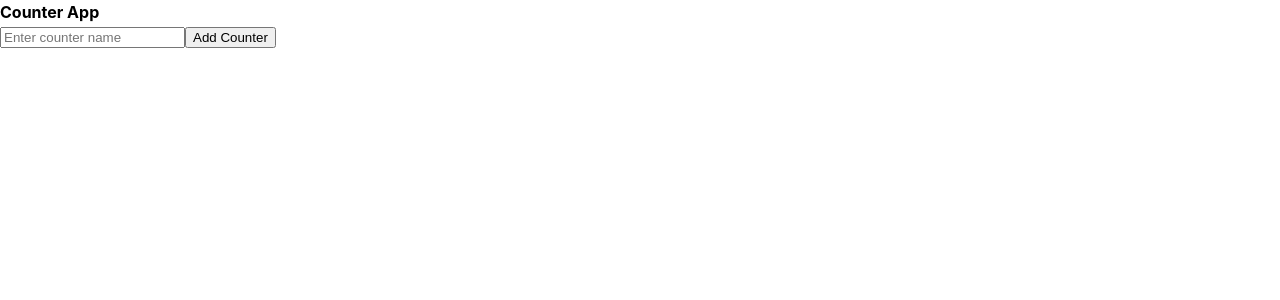
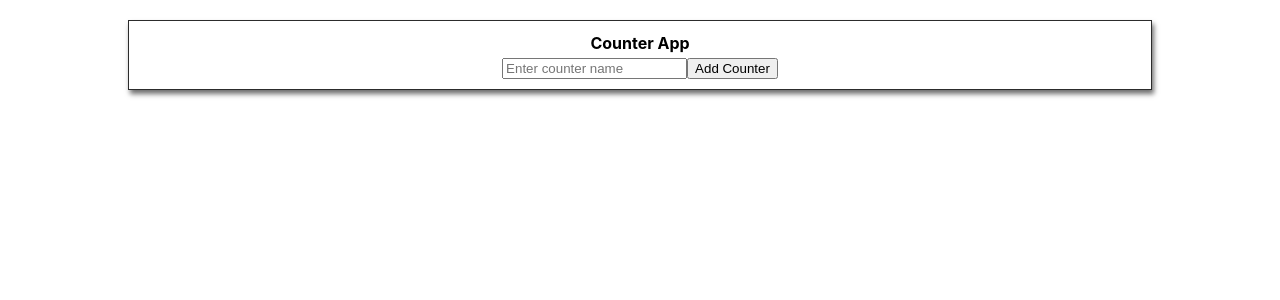
Before and after one commit to yusay1498/2.counter-app, a React (Vite) app: page / in a window 1280 px wide. Shown: the top 300 px of the page. Built offline with nearby package versions, Linux system fonts and the light colour scheme.

Commit message:
add overall base style

```diff
--- a/package.json
+++ b/package.json
@@ -13,7 +13,8 @@
     "@fontsource-variable/noto-sans-jp": "^5.2.5",
     "react": "^19.0.0",
     "react-dom": "^19.0.0",
-    "sass": "^1.87.0"
+    "sass": "^1.87.0",
+    "scss": "^0.2.4"
   },
   "devDependencies": {
     "@eslint/js": "^9.22.0",
--- a/src/assets/styles/main.scss
+++ b/src/assets/styles/main.scss
@@ -1,2 +1,3 @@
 @use "./scss/reset";
 @use "./scss/lib";
+@use "./scss/counter";
--- /dev/null
+++ b/src/assets/styles/scss/_counter.scss
@@ -0,0 +1,6 @@
+#counter {
+  margin: 20px auto;
+  border: .5px solid #2c2c2c;
+  box-shadow: 2px 4px 5px #6f6f6f;
+  padding: 10px 0;
+}
--- a/src/assets/styles/scss/_lib.scss
+++ b/src/assets/styles/scss/_lib.scss
@@ -2,8 +2,11 @@ body {
   font-family: BlinkMacSystemFont, -apple-system, "Segoe UI", Roboto, Oxygen, Ubuntu, Cantarell, "Fira Sans", "Droid Sans", "Helvetica Neue", Helvetica, Arial, sans-serif;
   font-weight: 400;
   line-height: 1.5;
+  text-align: center;
+  align-items: center;
 }
 
-.container {
-  margin-top: 2rem;
+.wrap {
+  width: 80%;
+  margin: 0 auto;
 }
--- a/src/main.jsx
+++ b/src/main.jsx
@@ -1,7 +1,7 @@
 import { StrictMode } from 'react'
 import { createRoot } from 'react-dom/client'
 import App from './pages/App.jsx'
-import 'assets/styles/main.scss'
+import './assets/styles/main.scss'
 
 createRoot(document.getElementById('root')).render(
   <StrictMode>
--- a/src/pages/App.jsx
+++ b/src/pages/App.jsx
@@ -17,10 +17,12 @@ function App() {
     };
 
     return (
-        <div>
-            <h1>Counter App</h1>
-            <CounterInput onAdd={addCounter} />
-            <CounterList counters={counters} onCounterUpdate={updateCounter} />
+        <div className="wrap">
+            <section id="counter">
+                <h1>Counter App</h1>
+                <CounterInput onAdd={addCounter} />
+                <CounterList counters={counters} onCounterUpdate={updateCounter} />
+            </section>
         </div>
     );
 }
```
Also changed, not shown: 1 other file (tests, documents, lock files or other folders).
